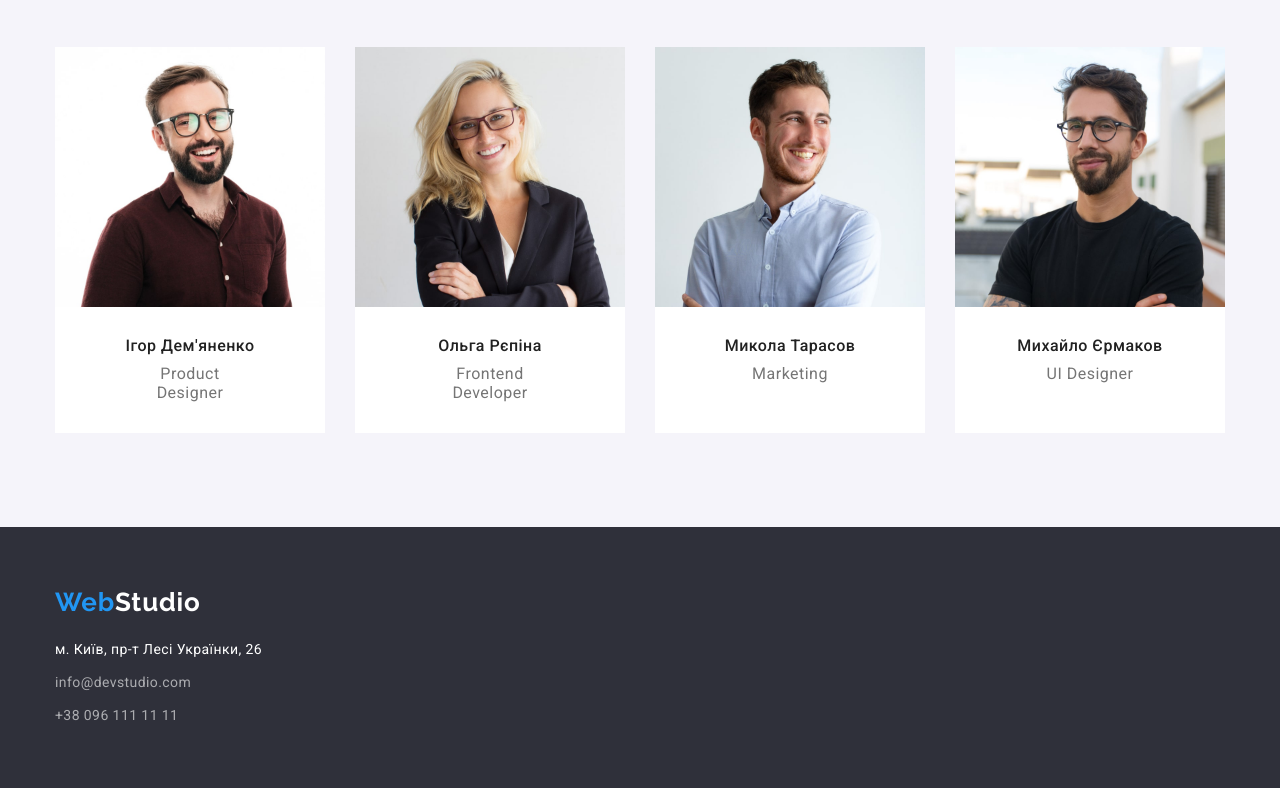
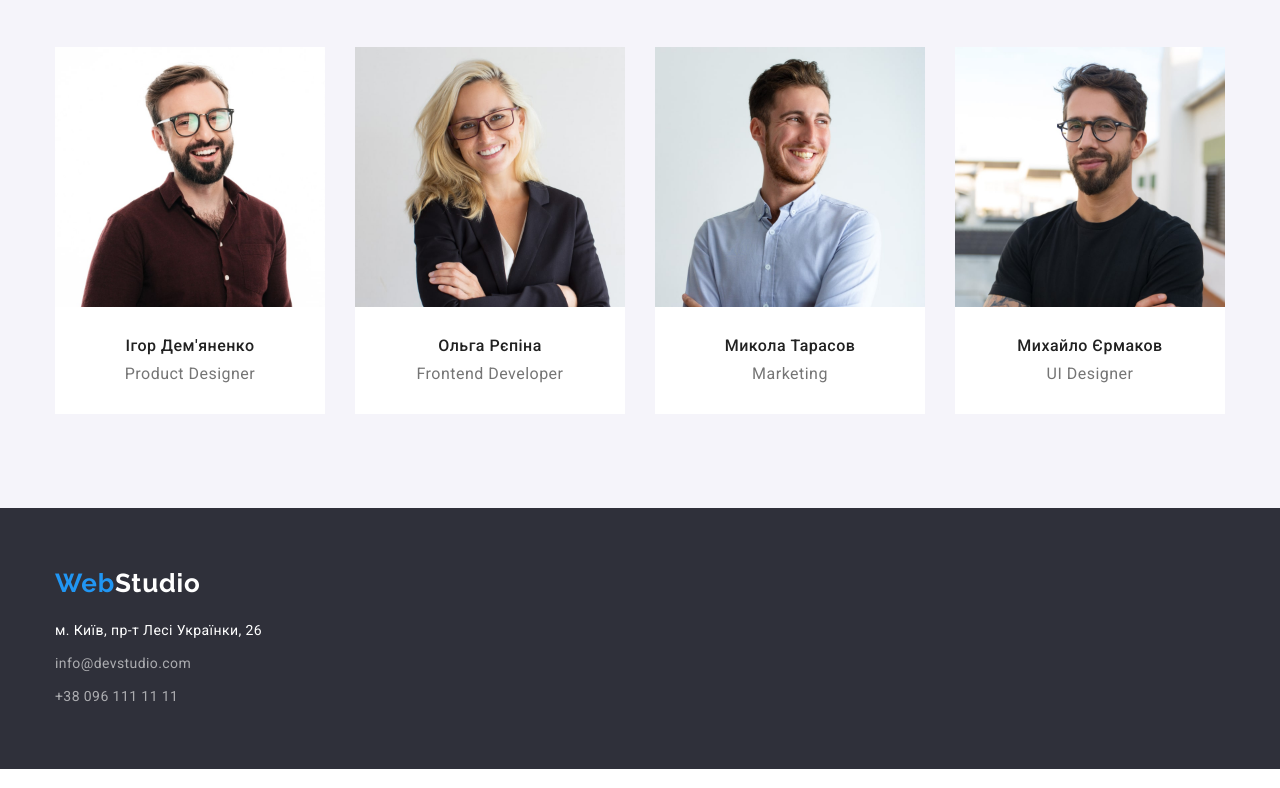
Before and after one commit to MykhailoST/goit-markup-hw-03, a plain HTML site: page index.html in a window 1280 px wide. Shown: the part 1306-2094 px from the top of the page. Drawn offline with nearby package versions, Linux system fonts and the light colour scheme.

```diff
--- a/css/styles.css
+++ b/css/styles.css
@@ -330,7 +330,8 @@ header {
 }
 
 .team-list p {
-    padding: 0px 70PX 30PX 70PX;
+    padding-top: 0px;
+    padding-bottom: 30px;
 
     font-size: 16px;
     line-height: 1.18;
@@ -422,9 +423,13 @@ address .link {
 
 }
 
+/* .filter {
+    border: transparent;
+} */
 
 .list-but .filter + .filter {
     margin-left: 8px;
+
 }
 
 
@@ -432,6 +437,7 @@ address .link {
     display: flex;
     border-radius: 4px;
     padding: 6px 22px;
+    border: transparent;
 
 
     color: var(--main-nav-link-color);
@@ -461,6 +467,7 @@ address .link {
     width: calc((100% - 60px) / 3);
     margin-right: 30px;
     margin-bottom: 30px;
+    border: 1px solid #EEEEEE;
 }
 
 .net-element:nth-child(3n) {
```
